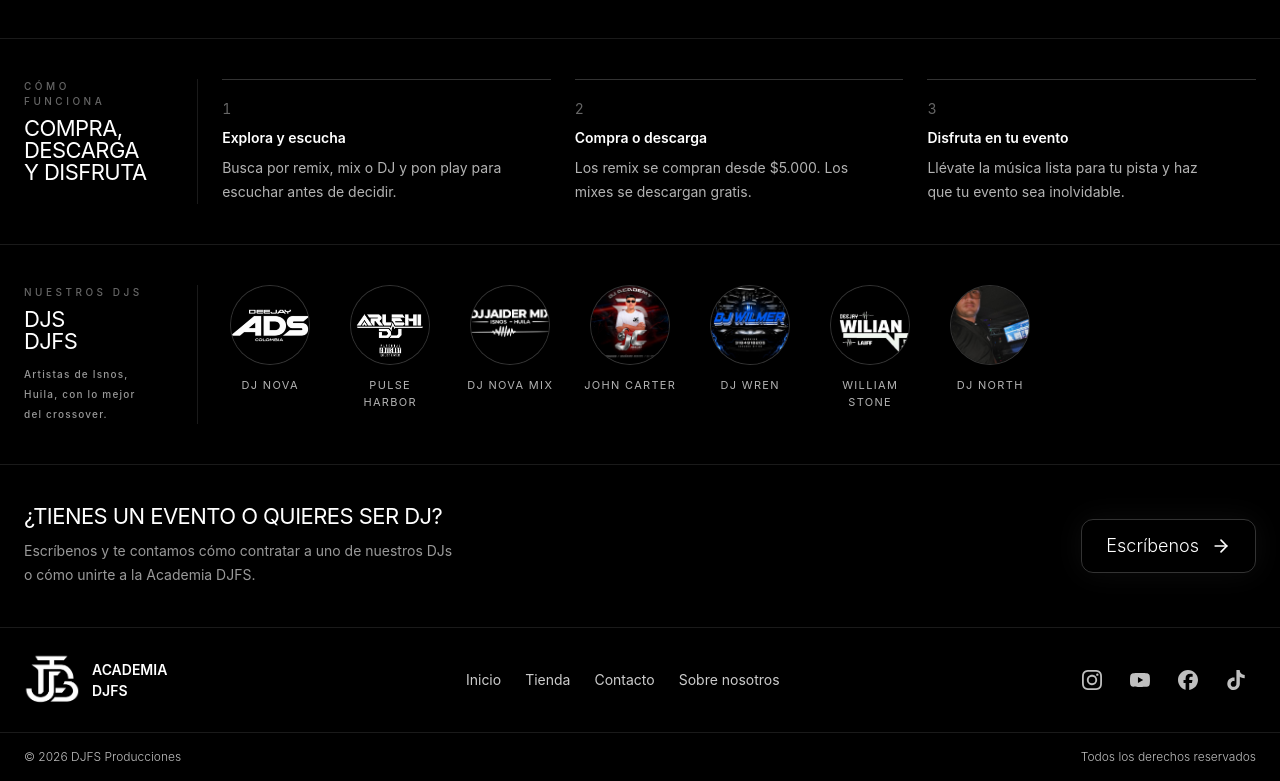
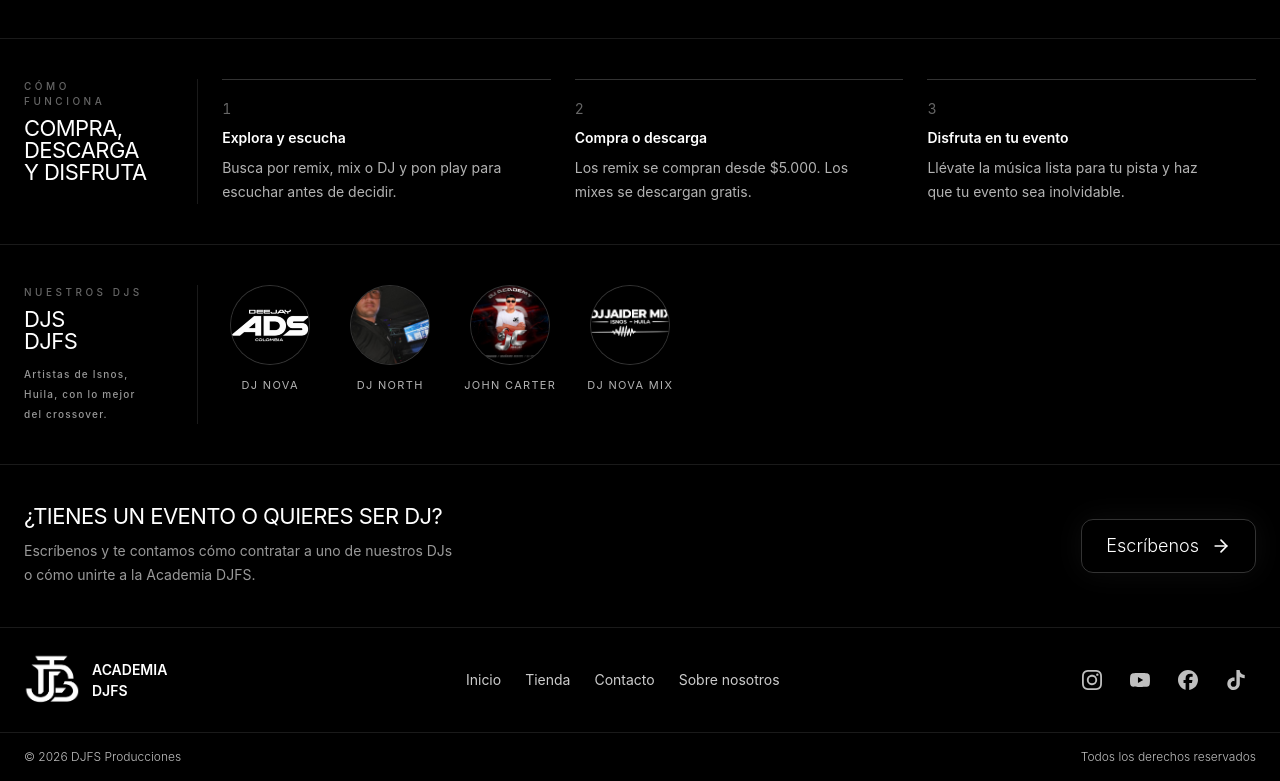
Before and after one commit to jquinteromo/DJFS-ACADEMIA, a React (Vite) app: page /sobre-nosotros in a window 1280 px wide. Shown: the part 866-1647 px from the top of the page. Built offline with nearby package versions, Linux system fonts and the light colour scheme.

Commit message:
fix: align about section DJs with requested four

```diff
--- a/src/components/AboutPage.tsx
+++ b/src/components/AboutPage.tsx
@@ -45,12 +45,9 @@ const steps = [
 
 const djs = [
   { name: "DJ Nova", image: "/perfiles_img/ad.png" },
-  { name: "Pulse Harbor", image: "/perfiles_img/ar.png" },
+  { name: "DJ North", image: "/perfiles_img/jn.png" },
+  { name: "John Carter", image: "/perfiles_img/jc.png" },
   { name: "DJ Nova Mix", image: "/perfiles_img/Perfil_jaider_mix.png" },
-  { name: "John Carter", image: "/perfiles_img/jc.png" },
-  { name: "DJ Wren", image: "/perfiles_img/wl.png" },
-  { name: "William Stone", image: "/perfiles_img/williian.png" },
-  { name: "DJ North", image: "/perfiles_img/jn.png" },
 ];
 
 /* -------------------------------------------------------------------------- */
```
